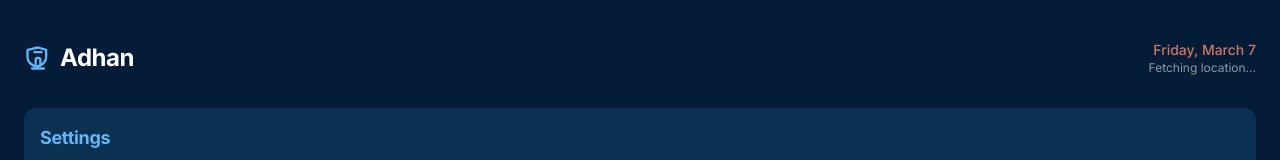
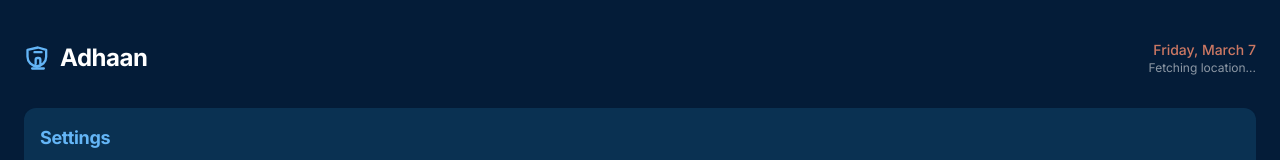
Before and after one commit to shaazkazi/adhan, a React (Vite) app: page /settings in a window 1280 px wide. Shown: the top 160 px of the page. Built offline with nearby package versions, Linux system fonts and the light colour scheme; no server answers.

Commit message:
Add files via upload

```diff
--- a/src/components/Header.jsx
+++ b/src/components/Header.jsx
@@ -18,7 +18,7 @@
           <path d="M7 21H17M9 7H15M10 17V13.5C10 12.672 10.672 12 11.5 12H12.5C13.328 12 14 12.672 14 13.5V17M12 3L19 5V11C19 15.4183 15.4183 19 11 19C6.58172 19 3 15.4183 3 11V5L12 3Z"
           stroke="currentColor" strokeWidth="2" strokeLinecap="round" strokeLinejoin="round"/>
         </svg>
-        <h1 className="text-2xl font-bold text-white">Adhan</h1>
+        <h1 className="text-2xl font-bold text-white">Adhaan</h1>
       </motion.div>
 
       <motion.div
```
